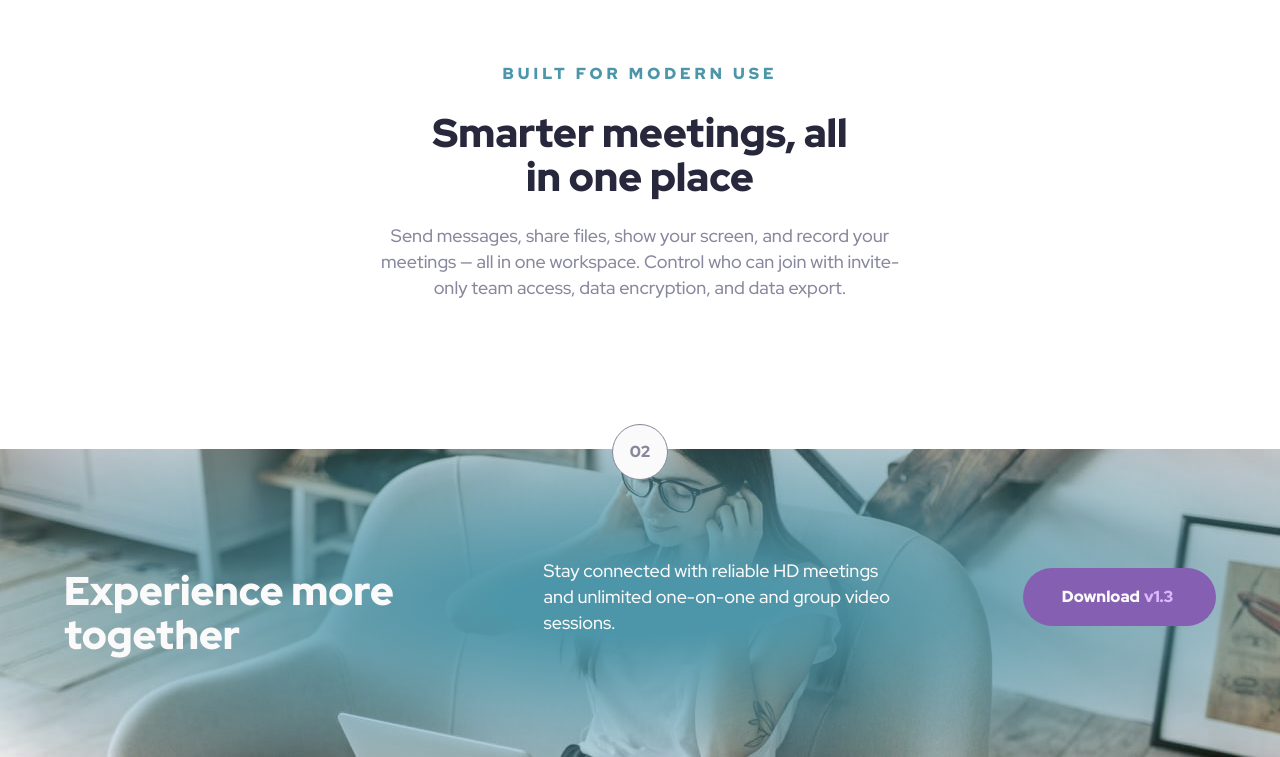
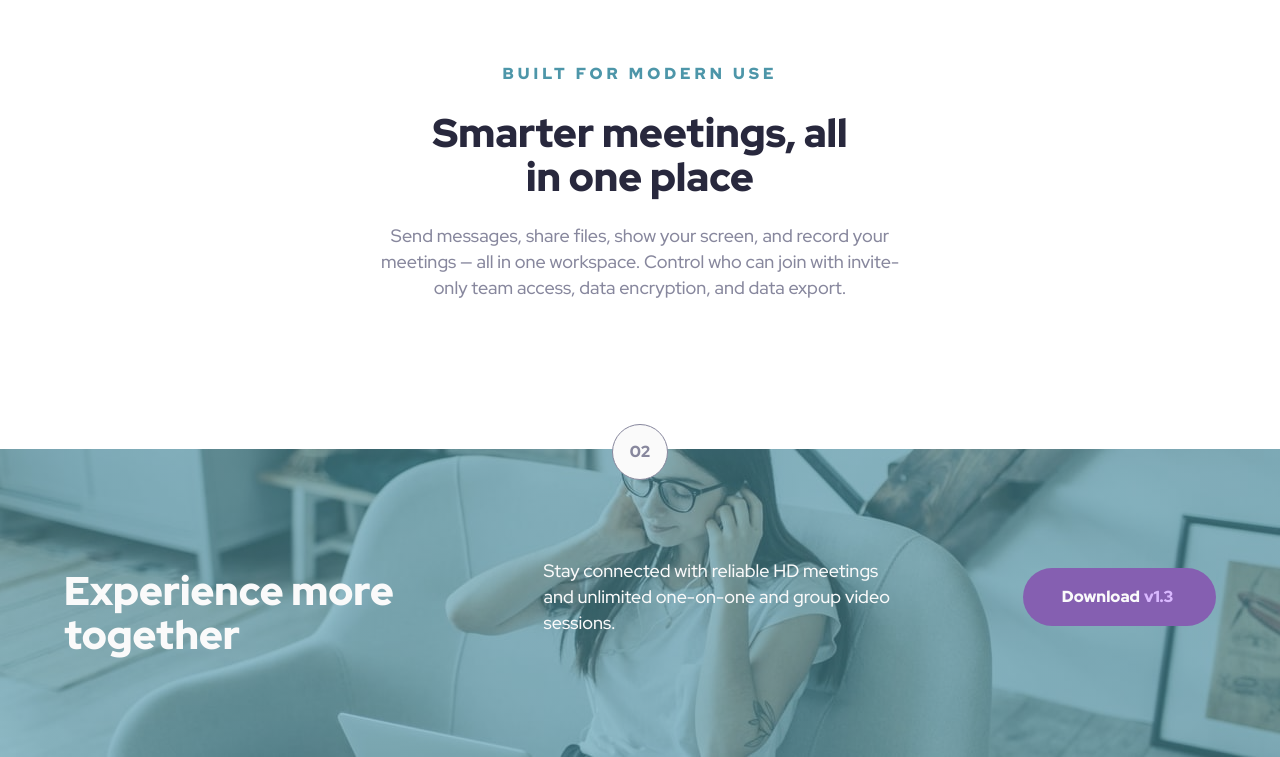
Before and after one commit to trekab/meet-landing-page, a plain HTML site: page index.html in a window 1280 px wide. Shown: the part 1023-1780 px from the top of the page. Drawn offline with Linux system fonts and the light colour scheme.

Commit message:
Fix the footer overlay

```diff
--- a/main.css
+++ b/main.css
@@ -198,7 +198,7 @@ footer {
   background-size: cover;
   color: var(--white);
   text-align: center;
-  background: radial-gradient(ellipse, var(--cyan) 15%, transparent),
+  background: radial-gradient(ellipse, #4d96a996 135%, transparent),
     url("./assets/desktop/image-footer.jpg") center/cover no-repeat border-box;
 }
 
```
